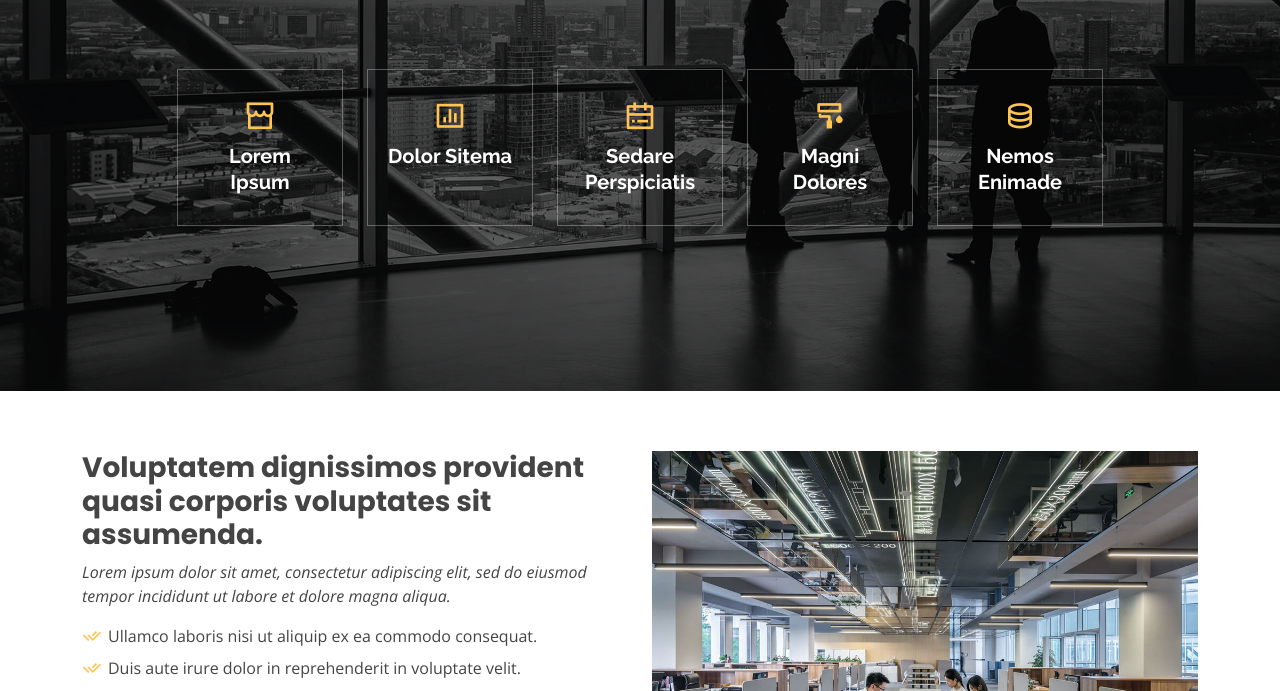
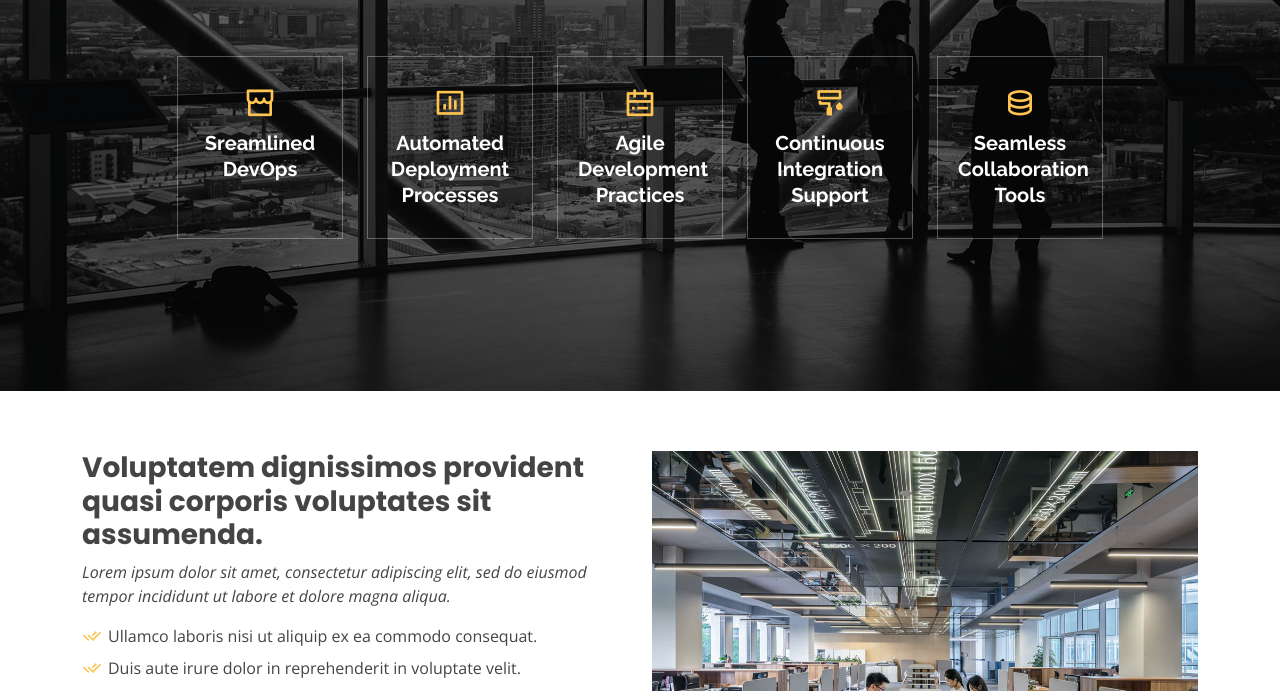
Before and after one commit to DevOpsInit86/DevOpsinit, a plain HTML site: page index.html in a window 1280 px wide. Shown: the part 409-1100 px from the top of the page. Drawn offline with nearby package versions, Linux system fonts and the light colour scheme.

Commit message:
Changed loggo and Icon text on the home page

```diff
--- a/index.html
+++ b/index.html
@@ -43,7 +43,7 @@
   <header id="header" class="fixed-top ">
     <div class="container d-flex align-items-center justify-content-lg-between">
 
-      <h1 class="logo me-auto me-lg-0"><a href="index.html">Gp<span>.</span></a></h1>
+      <h1 class="logo me-auto me-lg-0"><a href="index.html">DevOps-Init<span>.</span></a></h1>
       <!-- Uncomment below if you prefer to use an image logo -->
       <!-- <a href="index.html" class="logo me-auto me-lg-0"><img src="assets/img/logo.png" alt="" class="img-fluid"></a>-->
 
@@ -96,31 +96,31 @@
         <div class="col-xl-2 col-md-4">
           <div class="icon-box">
             <i class="ri-store-line"></i>
-            <h3><a href="">Lorem Ipsum</a></h3>
+            <h3><a href="">Sreamlined DevOps</a></h3>
           </div>
         </div>
         <div class="col-xl-2 col-md-4">
           <div class="icon-box">
             <i class="ri-bar-chart-box-line"></i>
-            <h3><a href="">Dolor Sitema</a></h3>
+            <h3><a href="">Automated Deployment Processes</a></h3>
           </div>
         </div>
         <div class="col-xl-2 col-md-4">
           <div class="icon-box">
             <i class="ri-calendar-todo-line"></i>
-            <h3><a href="">Sedare Perspiciatis</a></h3>
+            <h3><a href="">Agile Development Practices</a></h3>
           </div>
         </div>
         <div class="col-xl-2 col-md-4">
           <div class="icon-box">
             <i class="ri-paint-brush-line"></i>
-            <h3><a href="">Magni Dolores</a></h3>
+            <h3><a href="">Continuous Integration Support</a></h3>
           </div>
         </div>
         <div class="col-xl-2 col-md-4">
           <div class="icon-box">
             <i class="ri-database-2-line"></i>
-            <h3><a href="">Nemos Enimade</a></h3>
+            <h3><a href="">Seamless Collaboration Tools</a></h3>
           </div>
         </div>
       </div>
```
